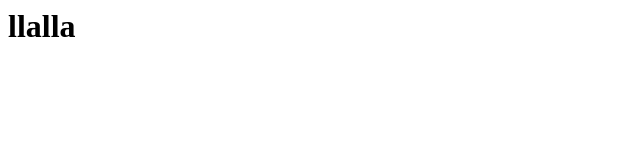
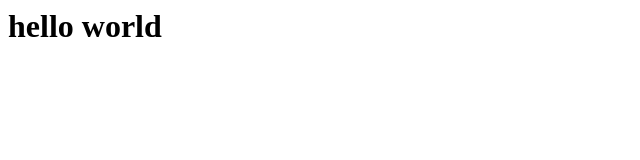
Before and after one commit to Ixedon/potna, a plain HTML site: page index.html in a window 1280 px wide. Shown: the whole page, without its empty margins (0-640 px from the left). Drawn offline with Linux system fonts and the light colour scheme.

Commit message:
Update index.html

```diff
--- a/index.html
+++ b/index.html
@@ -1,3 +1,3 @@
 <h1>
-llalla
+hello world
 </h1>
```
